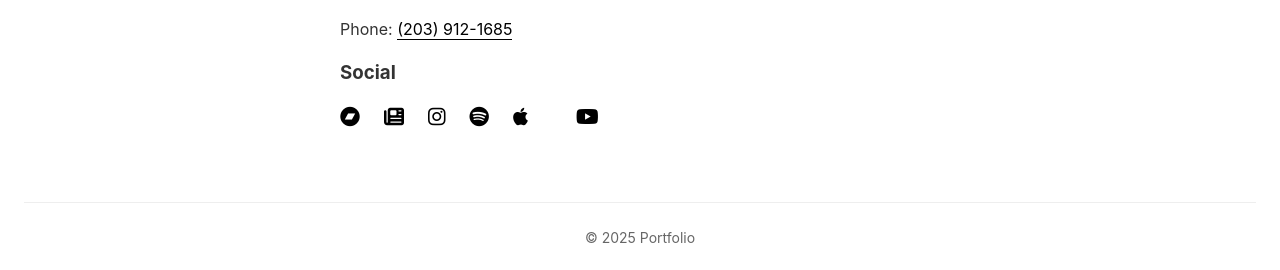
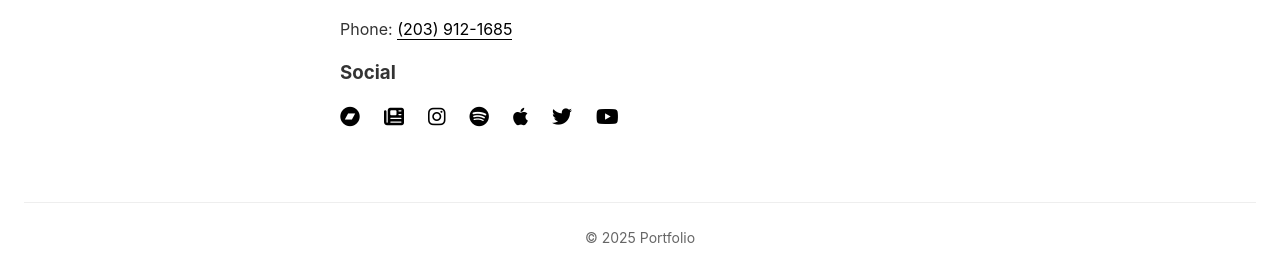
Before and after one commit to abethcrane/tymaxwell, a Jekyll site: the page built from contact.html, in a window 1280 px wide. Shown: the part 746-1016 px from the top of the page. Built offline with Jekyll 4.4.1, drawn with Linux system fonts in a browser that asks for light colours.

Commit message:
fix twitter in social icons

```diff
--- a/_includes/social-icons.html
+++ b/_includes/social-icons.html
@@ -15,7 +15,7 @@
         <i class="fab fa-apple fa-lg"></i>
     </a>
     <a href="https://x.com/tytyband" aria-label="X (Twitter)" class="social-icon">
-        <i class="fab fa-x-twitter fa-lg"></i>
+        <i class="fab fa-twitter fa-lg"></i>
     </a>
     <a href="https://www.youtube.com/@tytymaxwell" aria-label="YouTube" class="social-icon">
         <i class="fab fa-youtube fa-lg"></i>
```
